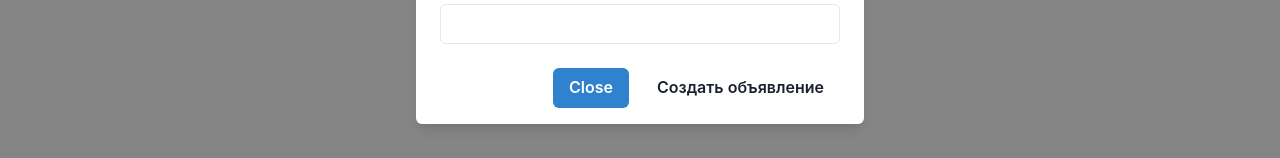
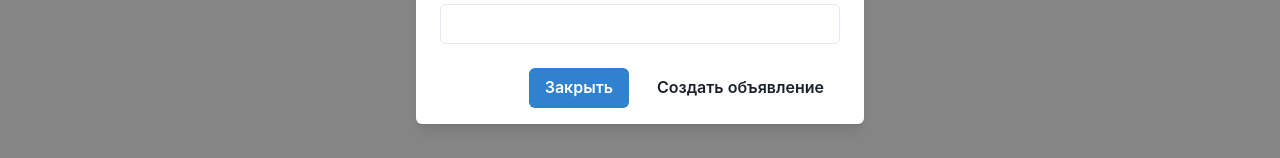
Before and after one commit to kaliganoff/tech-internship-test, a React (Vite) app: page /ads in a window 1280 px wide. Both pictures are taken after a click on the button "Создать новое объявление". Shown: the part 346-504 px from the top of the page. Built offline with nearby package versions, Linux system fonts and the light colour scheme; no server answers.

Commit message:
fix: Rename the close button

```diff
--- a/src/pages/AllAdsPage/AllAdsPage.tsx
+++ b/src/pages/AllAdsPage/AllAdsPage.tsx
@@ -148,7 +148,7 @@ export default function AllAdsPage() {
 
           <ModalFooter>
             <Button colorScheme="blue" mr={3} onClick={onClose}>
-              Close
+              Закрыть
             </Button>
             <Button onClick={() => HandleCreateAd()} variant="ghost">
               Создать объявление
```
